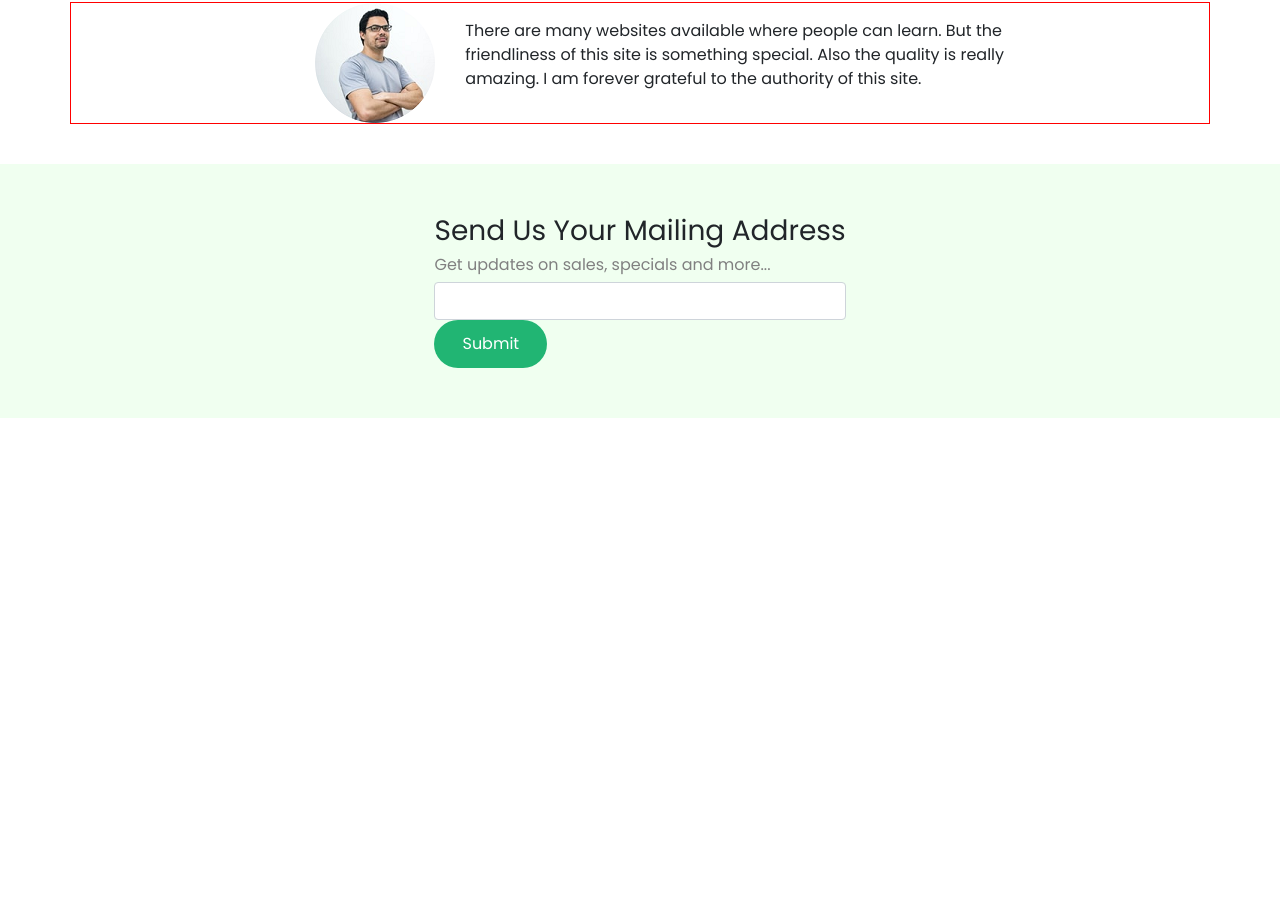
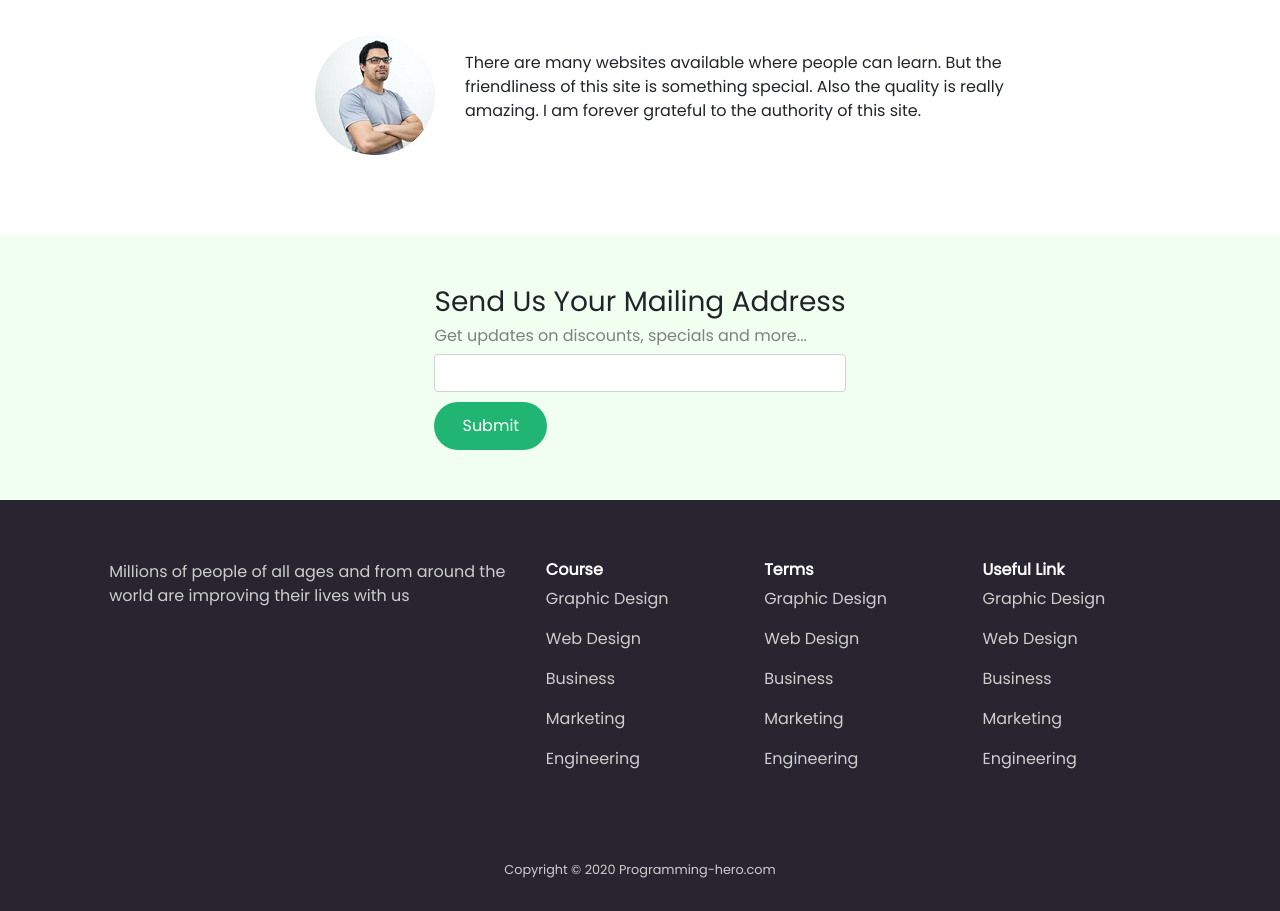
Before and after one commit to marufropy/e-school, a plain HTML site: page index.html in a window 1280 px wide. Shown: the part 1659-2570 px from the top of the page. Before the commit the page ends 2127 px from the top, so only its background shows below. Drawn offline with nearby package versions, Linux system fonts and the light colour scheme.

Commit message:
finished all parts

```diff
--- a/index.html
+++ b/index.html
@@ -294,11 +294,58 @@
     <section class="last-part d-flex justify-content-center align-items-center">
         <div>
             <h3>Send Us Your Mailing Address</h3>
-            <h6 class="gray-text">Get updates on sales, specials and more...</h6>
+            <h6 class="gray-text">Get updates on discounts, specials and more...</h6>
             <input class="form-control" type="text">
             <button class="mail-button">Submit</button>
         </div>
     </section>
+
+    <section class="footer-part">
+        <div class="row">
+            <div class="col-1">
+
+            </div>
+
+            <div class="col-4 footer-text">
+                <p>Millions of people of all ages and from around the world are improving their lives with us</p>
+            </div>
+
+            <div class="col-2 footer-text">
+                <h1>Course</h1>
+                <p>Graphic Design</p>
+                <p>Web Design</p>
+                <p>Business</p>
+                <p>Marketing</p>
+                <p>Engineering</p>
+            </div>
+
+            <div class="col-2 footer-text">
+                <h1>Terms</h1>
+                <p>Graphic Design</p>
+                <p>Web Design</p>
+                <p>Business</p>
+                <p>Marketing</p>
+                <p>Engineering</p>
+            </div>
+
+            <div class="col-2 footer-text">
+                <h1>Useful Link</h1>
+                <p>Graphic Design</p>
+                <p>Web Design</p>
+                <p>Business</p>
+                <p>Marketing</p>
+                <p>Engineering</p>
+            </div>
+
+            <div class="col-1">
+
+            </div>
+        </div>
+    </section>
+
+    <footer>
+        <small>Copyright © 2020 Programming-hero.com</small>
+    </footer>
 
     <script src="https://code.jquery.com/jquery-3.5.1.slim.min.js" integrity="sha384-DfXdz2htPH0lsSSs5nCTpuj/zy4C+OGpamoFVy38MVBnE+IbbVYUew+OrCXaRkfj" crossorigin="anonymous"></script>
     <script src="https://cdn.jsdelivr.net/npm/popper.js@1.16.0/dist/umd/popper.min.js" integrity="sha384-Q6E9RHvbIyZFJoft+2mJbHaEWldlvI9IOYy5n3zV9zzTtmI3UksdQRVvoxMfooAo" crossorigin="anonymous"></script>
--- a/style.css
+++ b/style.css
@@ -12,8 +12,6 @@ body{
     background-color: #F0FFF0;
     padding-top: 50px;
     padding-bottom: 50px;
-    margin-bottom: 50px;
-
 }
 
 .green-button{
@@ -28,6 +26,7 @@ body{
     border: none;
     background-color: #21B573;
     padding: 12px 28px;
+    margin-top: 10px;
     border-radius: 33px;
     color: white;
 }
@@ -44,7 +43,6 @@ body{
 
 .container{
     margin-bottom: 40px;
-    border: 1px solid red;
 }
 
 .illustration img{
@@ -57,6 +55,7 @@ body{
 
 .top-text{
     margin-bottom: 20px;
+    font-weight: 500;
 }
 
 .margin-top-text{
@@ -64,7 +63,7 @@ body{
 }
 
 .black-header h1{
-    font-weight: bolder;
+    font-weight: 700;
     font-size: 48px;
 }
 
@@ -87,6 +86,10 @@ body{
     font-size: 36px;
     font-weight: bolder;
     text-align: center;
+}
+
+.testimonial{
+    padding-top: 30px;
 }
 
 .online-courses h1{
@@ -151,7 +154,7 @@ body{
     background-color: white;
     float: left;
     color: #585859;
-    font-weight: 500;
+    font-weight: 600;
 }
 
 .card-footimg1{
@@ -177,3 +180,39 @@ body{
 .people-icon{
     width: 100%;
 }
+
+.message-part{
+    padding-bottom: 40px;
+    padding-top: 30px;
+}
+
+.footer-part{
+    background-color: #282531;
+    color: white;
+    padding-top: 60px;
+    padding-bottom: 40px;
+}
+
+footer{
+    background-color: #282531;
+    color: white;
+}
+
+footer{
+    color: #CDCDCD;
+    font-size: 16px;
+    padding-top: 30px;
+    padding-bottom: 30px;
+    text-align: center;
+}
+
+.footer-text{
+    font-size: 16px;
+    color: #CDCDCD;
+}
+
+.footer-text h1{
+    font-size: 16px;
+    font-weight: bold;
+    color: white;
+}
```
